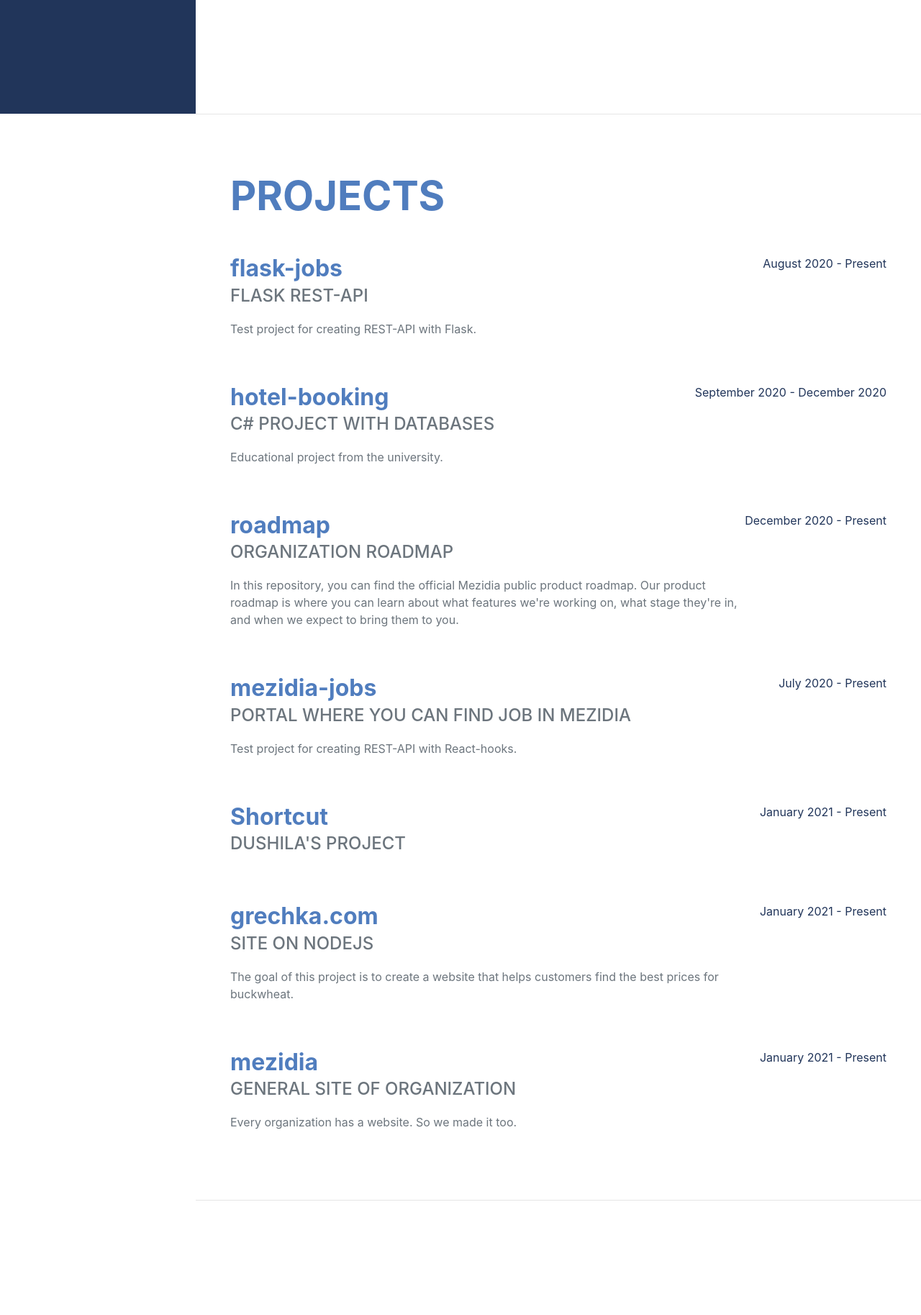
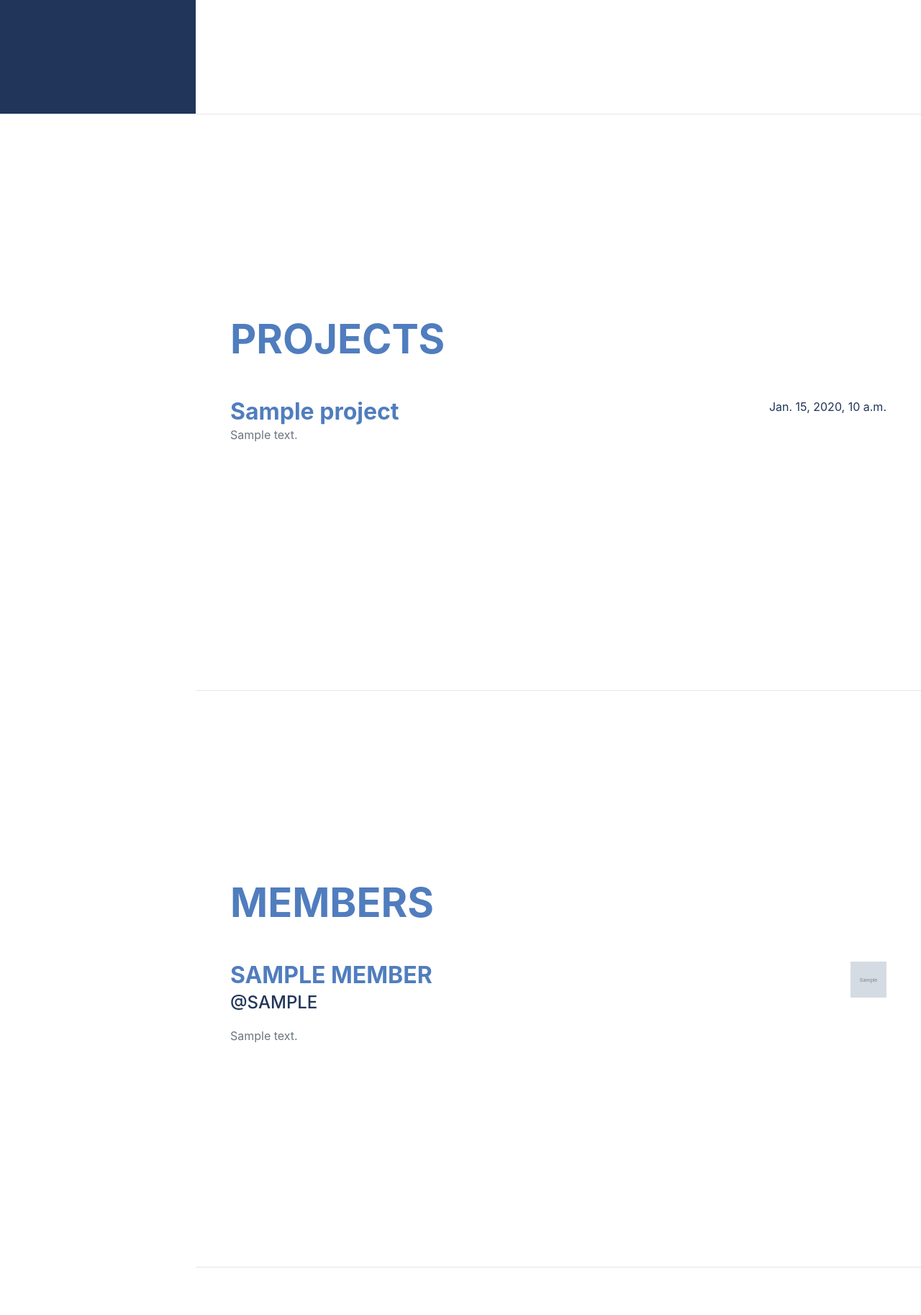
Before and after one commit to mezidia/mezidia, a Django app: template templates/main/index.html in a window 1280 px wide. Shown: the part 642-2469 px from the top of the page at 72% size. Run offline with Django 3.2, Linux system fonts and the light colour scheme; the template is opened without the code that fills it: most values are stand-ins (such as "Sample title", 1, 10 or a date in 2020); grey boxes marked "Sample" are stand-in pictures; some web fonts are replaced.

Commit message:
Create projects include

```diff
--- /dev/null
+++ b/templates/main/includes/projects.html
@@ -0,0 +1,15 @@
+<!-- Projects-->
+<section class="resume-section" id="projects">
+  <div class="resume-section-content">
+    <h2 class="mb-5">Projects</h2>
+    {% for project in projects %}
+        <div class="d-flex flex-column flex-md-row justify-content-between mb-5">
+            <div class="flex-grow-1">
+                <a class="h3 mb-0" href="{{ project.url }}" target="blank">{{ project.name }}</a>
+                <p>{{ project.desc }}</p>
+            </div>
+            <div class="flex-shrink-0"><span class="text-primary">{{ project.time }}</span></div>
+        </div>
+    {% endfor %}
+  </div>
+</section>
--- a/templates/main/index.html
+++ b/templates/main/index.html
@@ -26,68 +26,7 @@
       </div>
     </section>
     <hr class="m-0" />
-    <!-- Projects-->
-    <section class="resume-section" id="projects">
-      <div class="resume-section-content">
-        <h2 class="mb-5">Projects</h2>
-        <div class="d-flex flex-column flex-md-row justify-content-between mb-5">
-          <div class="flex-grow-1">
-            <a class="h3 mb-0" href="https://github.com/mezidia/flask-jobs" target="blank">flask-jobs</a>
-            <div class="subheading mb-3">Flask REST-API </div>
-            <p>Test project for creating REST-API with Flask.</p>
-          </div>
-          <div class="flex-shrink-0"><span class="text-primary">August 2020 - Present</span></div>
-        </div>
-        <div class="d-flex flex-column flex-md-row justify-content-between mb-5">
-          <div class="flex-grow-1">
-            <a class="h3 mb-0" href="https://github.com/mezidia/hotel-booking" target="blank">hotel-booking</a>
-            <div class="subheading mb-3">C# project with databases</div>
-            <p>Educational project from the university.</p>
-          </div>
-          <div class="flex-shrink-0"><span class="text-primary">September 2020 - December 2020</span></div>
-        </div>
-        <div class="d-flex flex-column flex-md-row justify-content-between mb-5">
-          <div class="flex-grow-1">
-            <a class="h3 mb-0" target="blank" href="https://github.com/mezidia/roadmap">roadmap</a>
-            <div class="subheading mb-3">Organization roadmap</div>
-            <p>In this repository, you can find the official Mezidia public product roadmap. Our product roadmap is where you can learn about what features we're working on, what stage they're in, and when we expect to bring them to you.</p>
-          </div>
-          <div class="flex-shrink-0"><span class="text-primary">December 2020 - Present</span></div>
-        </div>
-        <div class="d-flex flex-column flex-md-row justify-content-between mb-5">
-          <div class="flex-grow-1">
-            <a class="h3 mb-0" href="https://github.com/mezidia/mezidia-jobs" target="blank">mezidia-jobs</a>
-            <div class="subheading mb-3">Portal where you can find job in Mezidia</div>
-            <p>Test project for creating REST-API with React-hooks.</p>
-          </div>
-          <div class="flex-shrink-0"><span class="text-primary">July 2020 - Present</span></div>
-        </div>
-        <div class="d-flex flex-column flex-md-row justify-content-between mb-5">
-          <div class="flex-grow-1">
-            <a class="h3 mb-0" href="https://github.com/mezidia/Shortcut" target="blank">Shortcut</a>
-            <div class="subheading mb-3">Dushila's project</div>
-            <p></p>
-          </div>
-          <div class="flex-shrink-0"><span class="text-primary">January 2021 - Present</span></div>
-        </div>
-        <div class="d-flex flex-column flex-md-row justify-content-between mb-5">
-          <div class="flex-grow-1">
-            <a class="h3 mb-0" href="https://github.com/mezidia/grechka.com" target="blank">grechka.com</a>
-            <div class="subheading mb-3">Site on NodeJS</div>
-            <p>The goal of this project is to create a website that helps customers find the best prices for buckwheat.</p>
-          </div>
-          <div class="flex-shrink-0"><span class="text-primary">January 2021 - Present</span></div>
-        </div>
-        <div class="d-flex flex-column flex-md-row justify-content-between">
-          <div class="flex-grow-1">
-            <a class="h3 mb-0" href="https://github.com/mezidia/mezidia" target="blank">mezidia</a>
-            <div class="subheading mb-3">General site of organization</div>
-            <p>Every organization has a website. So we made it too.</p>
-          </div>
-          <div class="flex-shrink-0"><span class="text-primary">January 2021 - Present</span></div>
-        </div>
-      </div>
-    </section>
+    {% include 'main/includes/projects.html' %}
     <hr class="m-0" />
     {% include 'main/includes/members.html' %}
     <hr class="m-0" />
```
